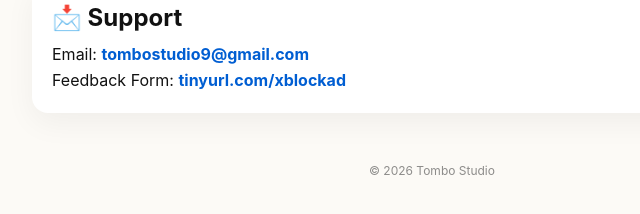
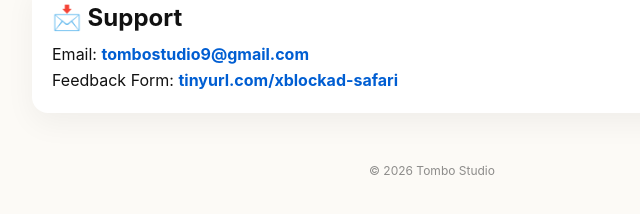
Before and after one commit to tombostudio/xblockad, a plain HTML site: page index.html in a window 1280 px wide. Shown: the part 582-796 px from the top of the page, 208-848 px from the left. Drawn offline with Linux system fonts and the light colour scheme.

Commit message:
Update index.html

```diff
--- a/index.html
+++ b/index.html
@@ -81,10 +81,10 @@
       <br>
       Feedback Form:
       <b>
-        <a href="https://tinyurl.com/xblockad"
+        <a href="https://tinyurl.com/xblockad-safari"
            target="_blank"
            style="color:#005ed2;text-decoration:none;">
-          tinyurl.com/xblockad
+          tinyurl.com/xblockad-safari
         </a>
       </b>
     </p>
```
